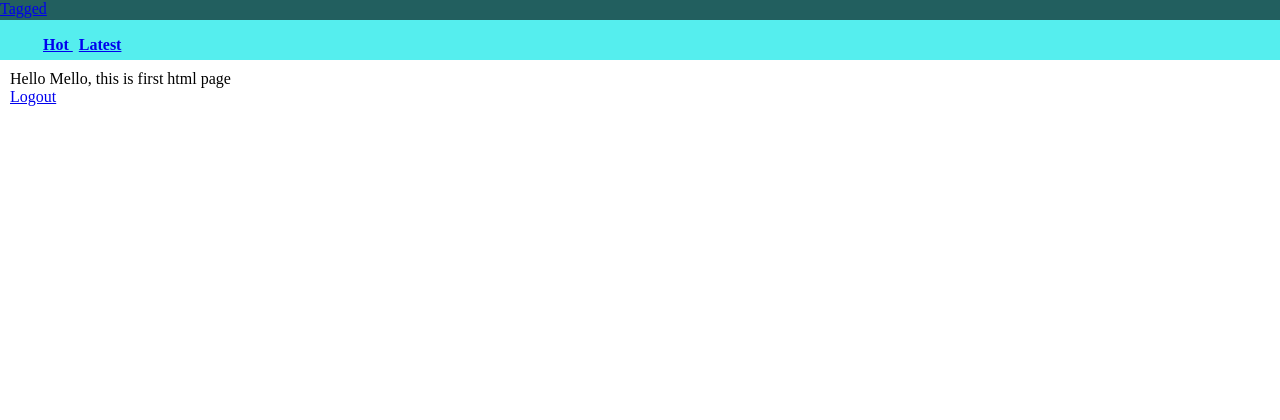
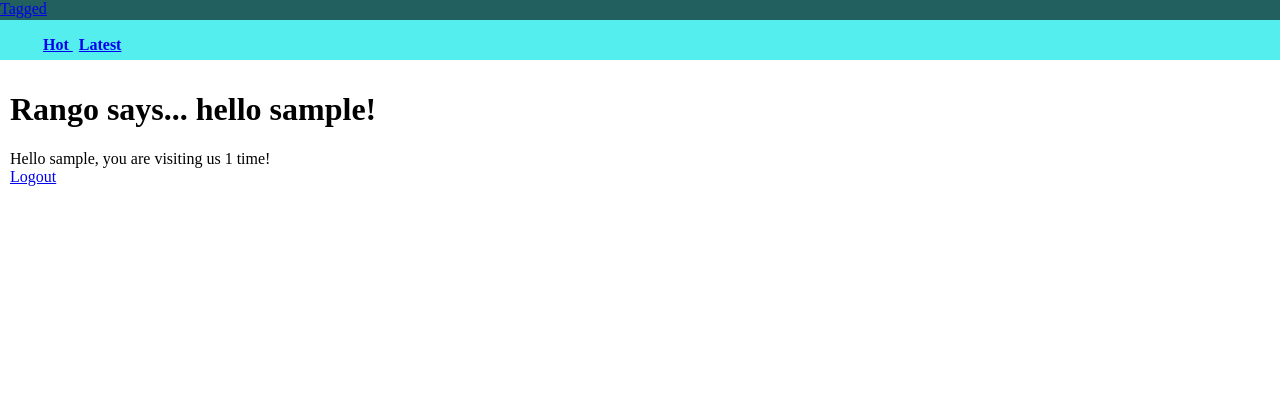
Before and after one commit to Abat/fuagra, a Django app: page / in a window 1280 px wide. Shown: the top 420 px of the page. Run offline with Django 3.2, Linux system fonts and the light colour scheme; the visitor is signed in with stand-in values (Sample User, id 1).

Commit message:
Added cookie to track # of visits of the session

```diff
--- a/dj_tagged/TaggedNews/settings.py
+++ b/dj_tagged/TaggedNews/settings.py
@@ -10,7 +10,6 @@ https://docs.djangoproject.com/en/1.7/ref/settings/
 
 # Build paths inside the project like this: os.path.join(BASE_DIR, ...)
 import os
-
 BASE_DIR = os.path.dirname(os.path.dirname(__file__))
 MEDIA_URL = '/media/'
 MEDIA_ROOT = os.path.join(BASE_DIR, 'media')
--- a/dj_tagged/siteModel/templates/siteModel/index.html
+++ b/dj_tagged/siteModel/templates/siteModel/index.html
@@ -4,12 +4,14 @@
 
 {% block content %}
 
-	Hello Mello, this is first html page<br />
-
 	{% if user.is_authenticated %}
-	<!-- add logout link -->
+	<h1>Rango says... hello {{ user.username }}!</h1>
+	<div>
+		Hello {{ user.username }}, you are visiting us {{ visits }} time!
+	</div>
 	<a href="{% url 'logout' %}">Logout</a><br />
 	{% else %}
+	Hello Mello, this is first html page<br />
 	<a href="{% url 'register' %}">Register</a><br />
 	<a href="{% url 'login' %}">Login</a><br />
 	{% endif %}
--- a/dj_tagged/siteModel/views.py
+++ b/dj_tagged/siteModel/views.py
@@ -9,10 +9,37 @@ from django.contrib.auth import authenticate, login
 from django.contrib.auth.decorators import login_required
 from django.contrib.auth import logout
 from django.http import HttpResponseRedirect
+from django.http import HttpResponse
+from datetime import datetime
 
 # Create your views here.
 def index(request):
     context = {}
+
+    # Get the number of visits to the site.
+    visits = request.session.get('visits')
+    if not visits:
+        visits = 1
+    reset_last_visit_time = False
+
+    last_visit = request.session.get('last_visit')
+    # check if last_visit cookie exists
+    if last_visit:
+        last_visit_time = datetime.strptime(last_visit[:-7], "%Y-%m-%d %H:%M:%S")
+
+        # cookie is more than a day old
+        if (datetime.now() - last_visit_time).seconds > 5:
+            visits = visits + 1
+            reset_last_visit_time = True
+    else:
+        # Cookie doesn't exist
+        reset_last_visit_time = True
+
+    if reset_last_visit_time:
+        request.session['last_visit'] = str(datetime.now())
+        request.session['visits'] = visits
+    context['visits'] = visits
+
     return render(request, 'siteModel/index.html', context)
 
 def about(request):
```
